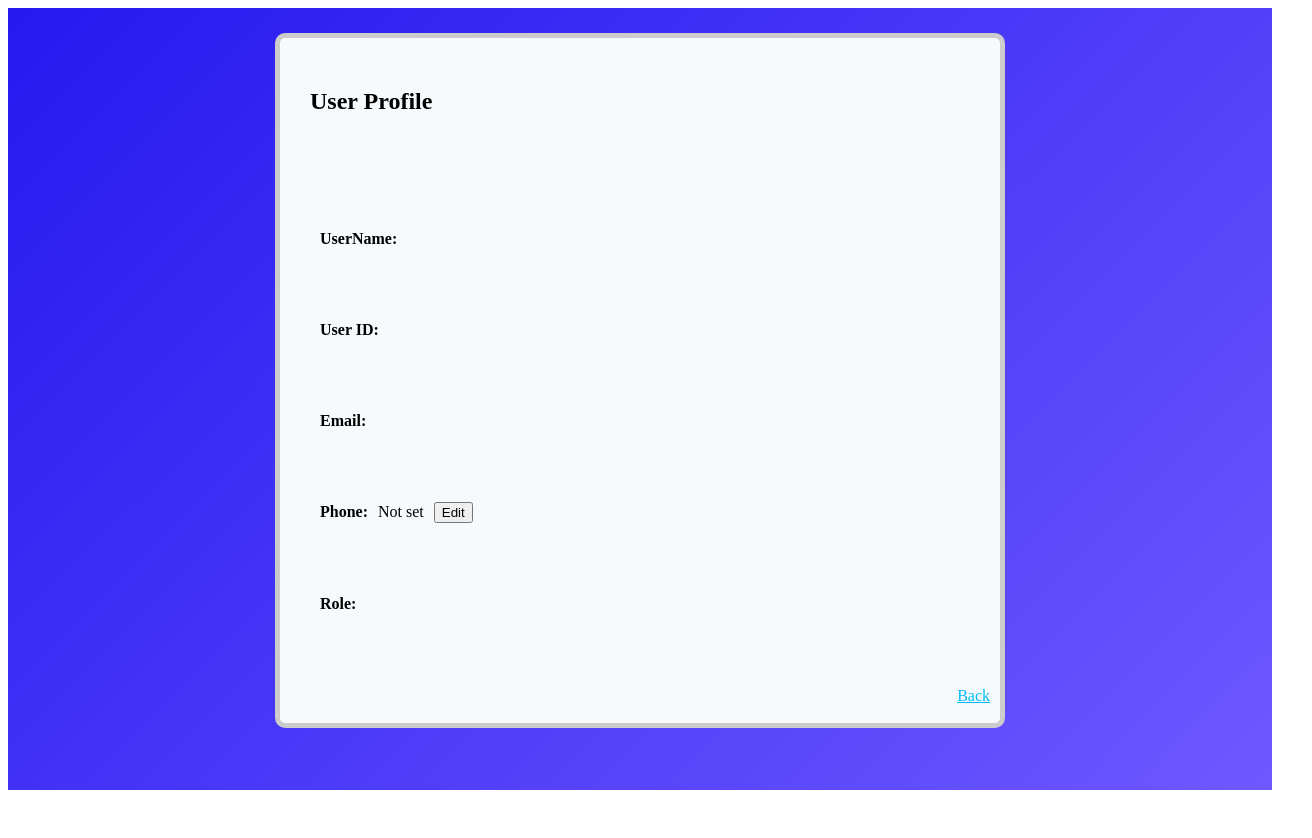
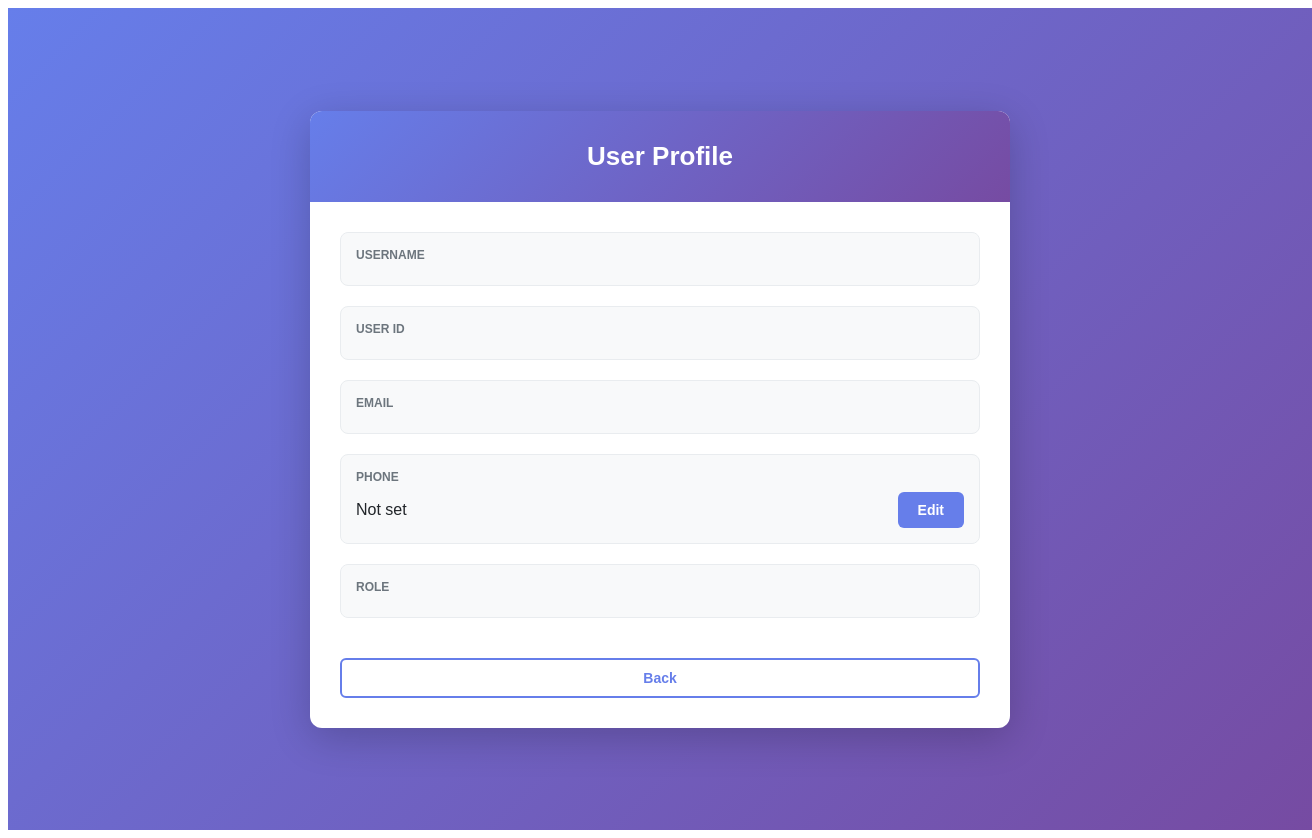
Before and after one commit to NGJIESHENG/Software-Engineering-Fundamental-Project, a React (Vite) app in the folder vems-frontend/: page /user-profile in a window 1280 px wide. Shown: the whole page, 1312 px wide, since content can reach past the window. Before the commit the page ends 800 px from the top, so only its background shows below. Built offline with nearby package versions, Linux system fonts and the light colour scheme; sample sign-in values are in the browser's storage.

Commit message:
Update user-profile.jsx

```diff
--- a/vems-frontend/src/pages/user-profile.jsx
+++ b/vems-frontend/src/pages/user-profile.jsx
@@ -65,78 +65,138 @@ const handle_save = async (e) => {
 
   const backgroundstyle = {
     width: '100%',
-        background: 'linear-gradient(135deg, #2419F0, #6F58FF)',
+    minHeight: '97.8vh',
+    background: 'linear-gradient(135deg, #667eea 0%, #764ba2 100%)',
     display: 'flex',
     justifyContent: 'center',
-        alignItems: 'stretch',
-        height: '97.8vh',
+    alignItems: 'center',
+    padding: '20px',
+    fontFamily: 'Arial, sans-serif'
+  };
+
+  const cardStyle = {
+    width: '85%',
+    maxWidth: '700px',
+    backgroundColor: '#ffffff',
+    borderRadius: '12px',
+    boxShadow: '0 10px 40px rgba(0, 0, 0, 0.2)',
+    overflow: 'hidden'
   };
 
   const headerstyle = {
-  padding: '20px',
-  flexShrink: 0,
-};
-
-const cardStyle = {
-  width: '95%',
-  maxWidth: '700px',
-  height: '85%',
-  backgroundColor: '#f7fafc',
-  border: '5px solid #ccc',
-  borderRadius: '10px',
-  display: 'flex',
-  flexDirection: 'column',
-  margin:'25px',
-  padding:'10px'
+    background: 'linear-gradient(135deg, #667eea 0%, #764ba2 100%)',
+    padding: '30px 20px',
+    color: '#ffffff',
+    textAlign: 'center',
+    fontSize: '26px',
+    fontWeight: 'bold'
   };
 
   const contentStyle = {
-  padding: '30px',
-  lineHeight: '4.7',
+    padding: '30px'
   };
 
-const backstyle = {
-  color: '#00bbf5ff' ,
-  fontSize:'10',
-  paddingLeft: '600px',
-  alignSelf: 'flex-end',
-}
+  const fieldStyle = {
+    marginBottom: '20px',
+    padding: '15px',
+    backgroundColor: '#f8f9fa',
+    borderRadius: '8px',
+    border: '1px solid #e9ecef'
+  };
+
+  const labelStyle = {
+    fontSize: '12px',
+    fontWeight: 'bold',
+    color: '#6c757d',
+    textTransform: 'uppercase',
+    marginBottom: '8px',
+    display: 'block'
+  };
+
+  const valueStyle = {
+    fontSize: '16px',
+    color: '#212529'
+  };
+
+  const buttonStyle = {
+    padding: '10px 20px',
+    backgroundColor: '#667eea',
+    color: '#ffffff',
+    border: 'none',
+    borderRadius: '6px',
+    fontSize: '14px',
+    fontWeight: 'bold',
+    cursor: 'pointer'
+  };
+
+  const inputStyle = {
+    width: '100%',
+    padding: '10px',
+    fontSize: '16px',
+    border: '2px solid #667eea',
+    borderRadius: '6px',
+    marginBottom: '10px',
+    boxSizing: 'border-box'
+  };
+
+  const messageStyle = {
+    padding: '12px',
+    marginBottom: '20px',
+    borderRadius: '6px',
+    backgroundColor: message.includes('success') ? '#d4edda' : '#f8d7da',
+    color: message.includes('success') ? '#155724' : '#721c24',
+    border: `1px solid ${message.includes('success') ? '#c3e6cb' : '#f5c6cb'}`
+  };
 
   return (
     <div style={backgroundstyle}>
-    <div style={{...cardStyle}}>
-      <div style ={headerstyle}>
-        <h2>User Profile</h2>
+      <div style={cardStyle}>
+        <div style={headerstyle}>User Profile</div>
+        <div style={contentStyle}>
+          {message && <div style={messageStyle}>{message}</div>}
+          <div style={fieldStyle}>
+            <label style={labelStyle}>Username</label>
+            <div style={valueStyle}>{userData.Name}</div>
           </div>
-      <div style ={contentStyle}>
-      <p><strong>UserName:</strong> {userData.Name}</p>
-      <p><strong>User ID:</strong> {userData.User_ID}</p>
-      <p><strong>Email:</strong>{userData.Email}</p>
-      <p>
-        <strong>Phone:</strong>
+          <div style={fieldStyle}>
+            <label style={labelStyle}>User ID</label>
+            <div style={valueStyle}>{userData.User_ID}</div>
+          </div>
+          <div style={fieldStyle}>
+            <label style={labelStyle}>Email</label>
+            <div style={valueStyle}>{userData.Email}</div>
+          </div>
+          <div style={fieldStyle}>
+            <label style={labelStyle}>Phone</label>
             {editing_Phone ? (
               <>
                 <input
-              type="text"
+                  type="tel"
                   value={temp_Phone}
                   onChange={(e) => set_temp_Phone(e.target.value)}
-              style={{ marginLeft: '10px', padding: '5px' }}
-            />
-            <button onClick={handle_save} style={{ marginLeft: '10px' }}>Save</button>
+                  style={inputStyle}placeholder="Enter phone number"/>
+                <div style={{display: 'flex', gap: '10px'}}>
+                  <button onClick={handle_save} style={buttonStyle}disabled={loading}>{loading ? 'Saving...' : 'Save'}</button>
+                  <button onClick={handleCancel} style={{...buttonStyle, backgroundColor: '#6c757d'}}>Cancel</button>
+                </div>
               </>
             ) : (
-          <>
-            <span style={{ marginLeft: '10px' }}>{userData.Phone || 'Not set'}</span>
-            <button onClick={handle_Edit} style={{ marginLeft: '10px' }}>Edit</button>
-          </>
+              <div style={{display: 'flex', justifyContent: 'space-between', alignItems: 'center'}}>
+                <div style={valueStyle}>{userData.Phone || 'Not set'}</div>
+                <button onClick={handle_Edit} style={buttonStyle}>Edit</button>
+              </div>
             )}
-      </p>
-      <p><strong>Role:</strong> {userData.Role}</p>
           </div>
-      <a href="/homepage" style={{ ...backstyle}}>Back</a>
+
+          <div style={fieldStyle}>
+            <label style={labelStyle}>Role</label>
+            <div style={valueStyle}>{userData.Role}</div>
+          </div>
+          <button onClick={() => navigate(-1)} style={{...buttonStyle, width: '100%', marginTop: '20px',backgroundColor: '#ffffff',color: '#667eea',border: '2px solid #667eea'}}>Back</button>
         </div>
       </div>
-
+    </div>
   );
 }
+
 export default UserProfile;
```
Lines whose indentation alone changed are shown as unchanged.
